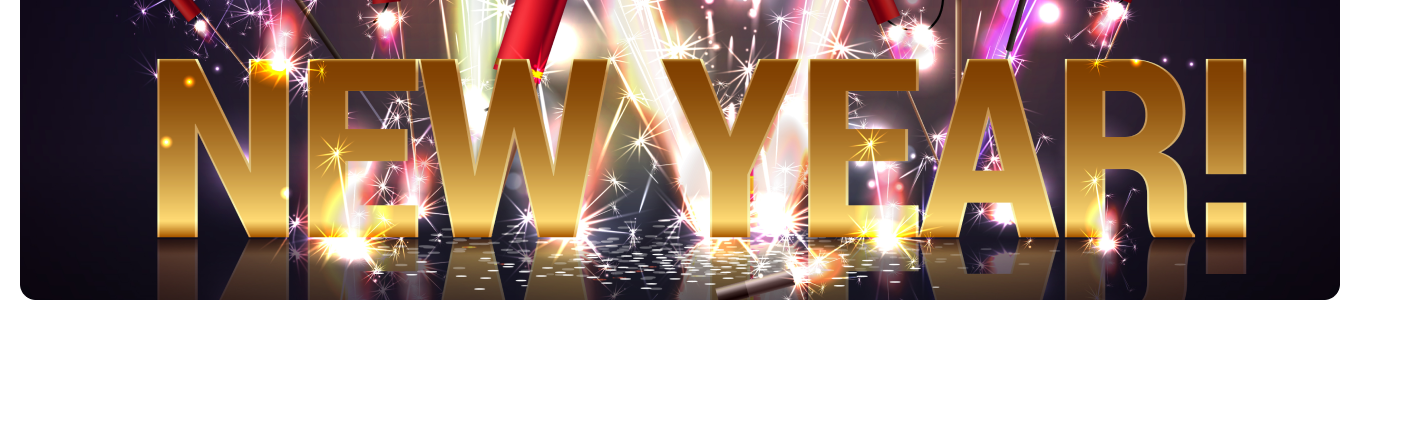
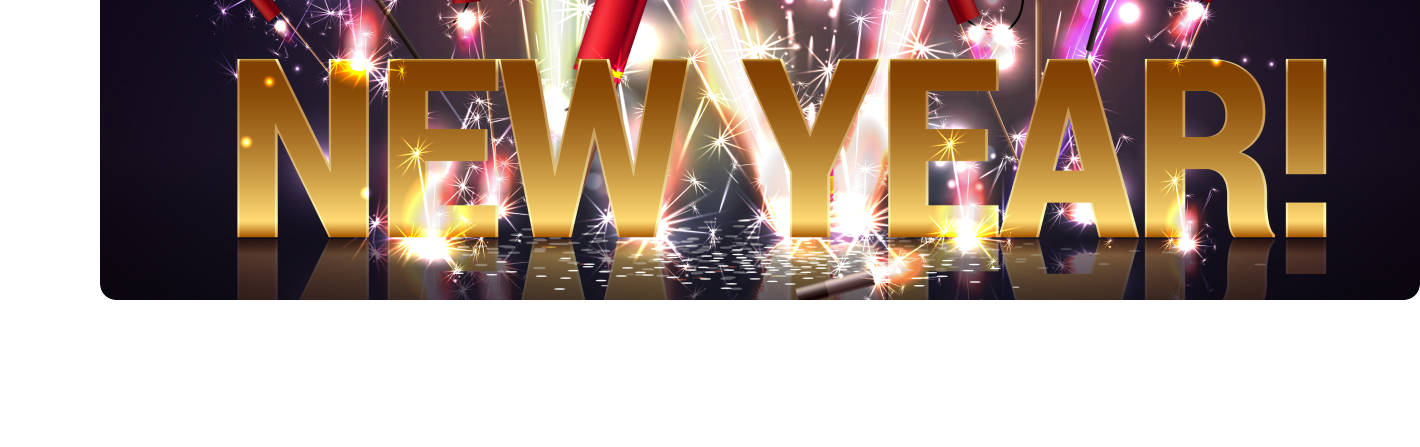
Before and after one commit to AbdullahAlAbir/new-year, a plain HTML site: page index.html in a window 1280 px wide. Shown: the part 353-800 px from the top of the page, 1420 px wide, since content can reach past the window. Drawn offline with Linux system fonts and the light colour scheme.

Commit message:
marginal Update

```diff
--- a/styles.css
+++ b/styles.css
@@ -2,13 +2,14 @@
 body{
 font-family: 'Times New Roman', Times, serif;
 width: 100%;
-margin: 20px;
+margin: 20px 100px 0px 100px;
 padding:0px;
 }
 .banner{
     width: 1320px; height: 600px;
     background-image: url(/imgs/Banner\ Image.png);
     background-repeat: no-repeat;
+    border-radius: 16px;
 }
 .first{
     color: white;
```
